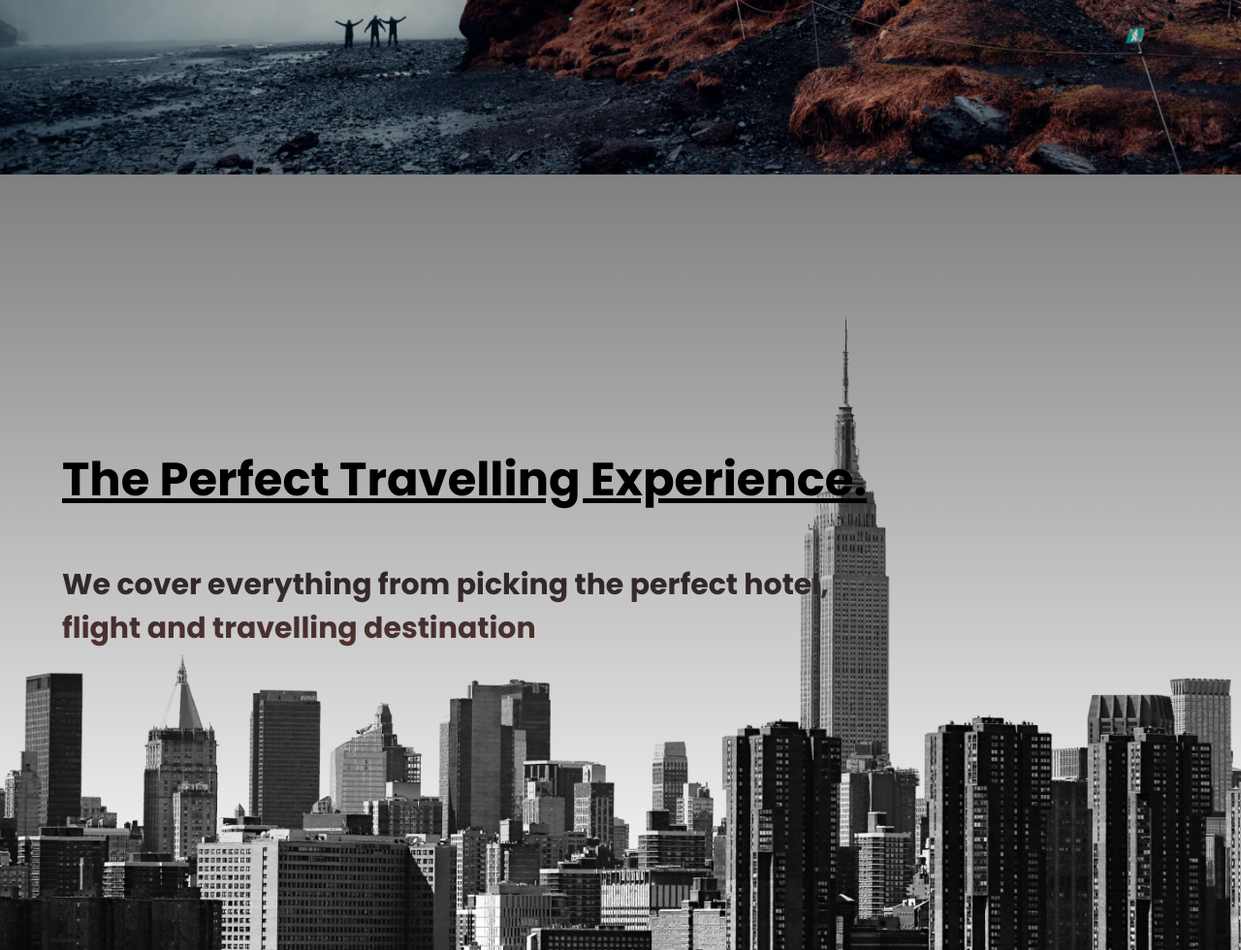
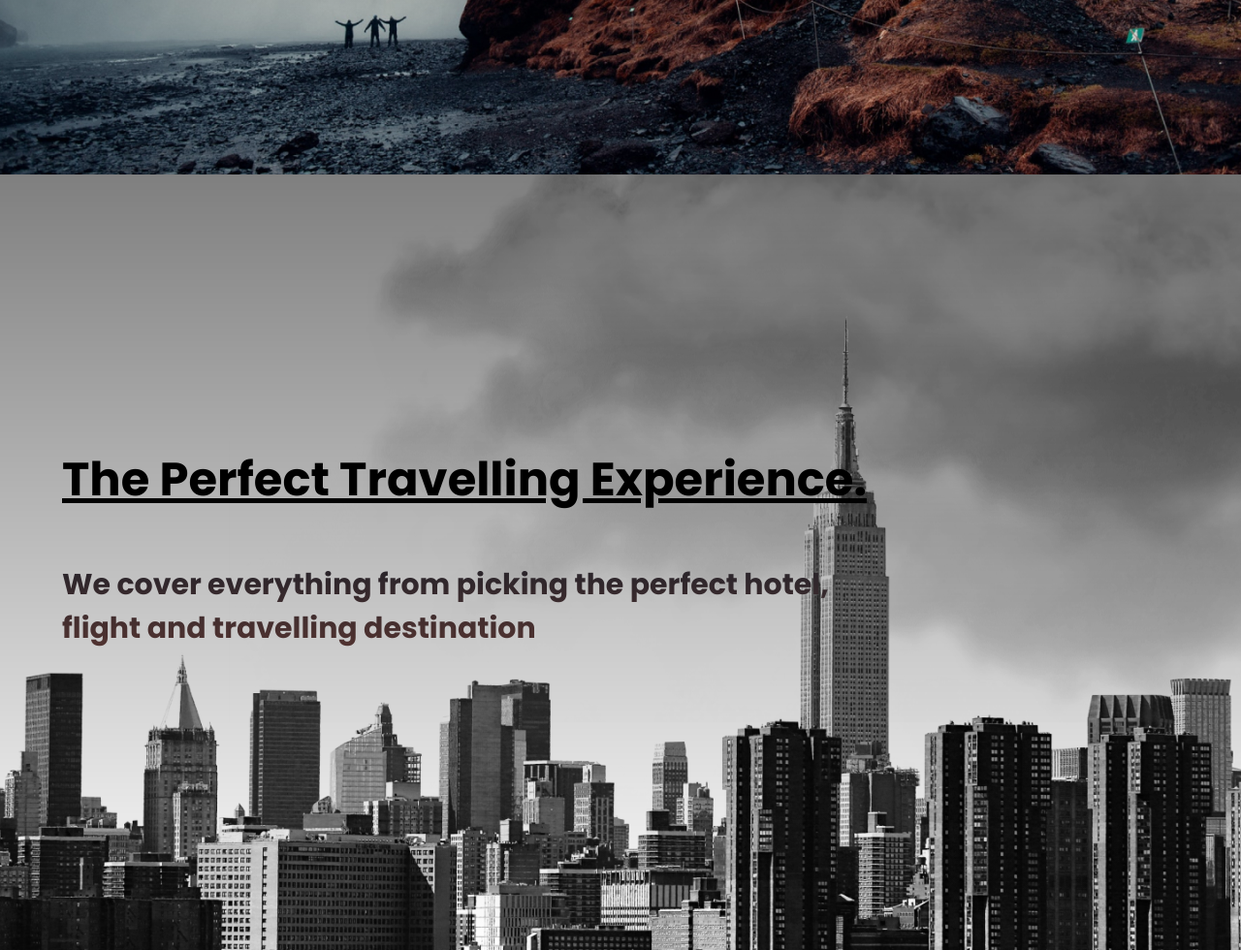
Before and after one commit to darkknight-dev/Travelly, a plain HTML site: page index.html in a window 1280 px wide. Shown: the part 620-1600 px from the top of the page at 97% size. Drawn offline with Linux system fonts and the light colour scheme; the site is published under a folder, as on GitHub Pages, so addresses that start at the root find nothing; a web font is replaced by a local one.

Commit message:
Corrected image link

```diff
--- a/index.html
+++ b/index.html
@@ -43,8 +43,8 @@
                 <h2>The Perfect Travelling Experience. </h2>
                 <h3>We cover everything from picking the perfect hotel, <br> flight and travelling destination</h3>
             </header>
-            <img src="/img/cloud.png" class="moving-cloud-1 cloud" alt="">
-            <img src="/img/cloud.png" class="moving-cloud-2 cloud" alt="">
+            <img src="img/cloud.png" class="moving-cloud-1 cloud" alt="">
+            <img src="img/cloud.png" class="moving-cloud-2 cloud" alt="">
         </section>
 
         <section id="benefits">
```
